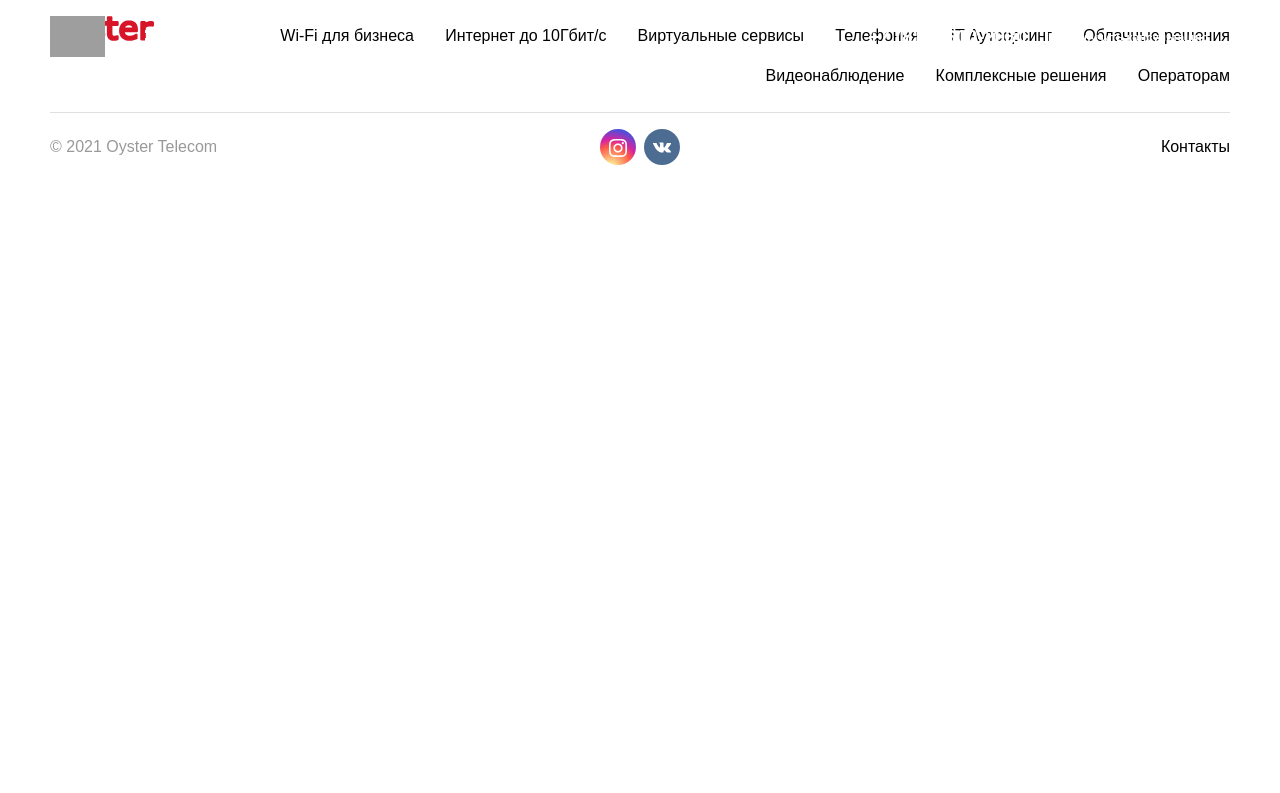
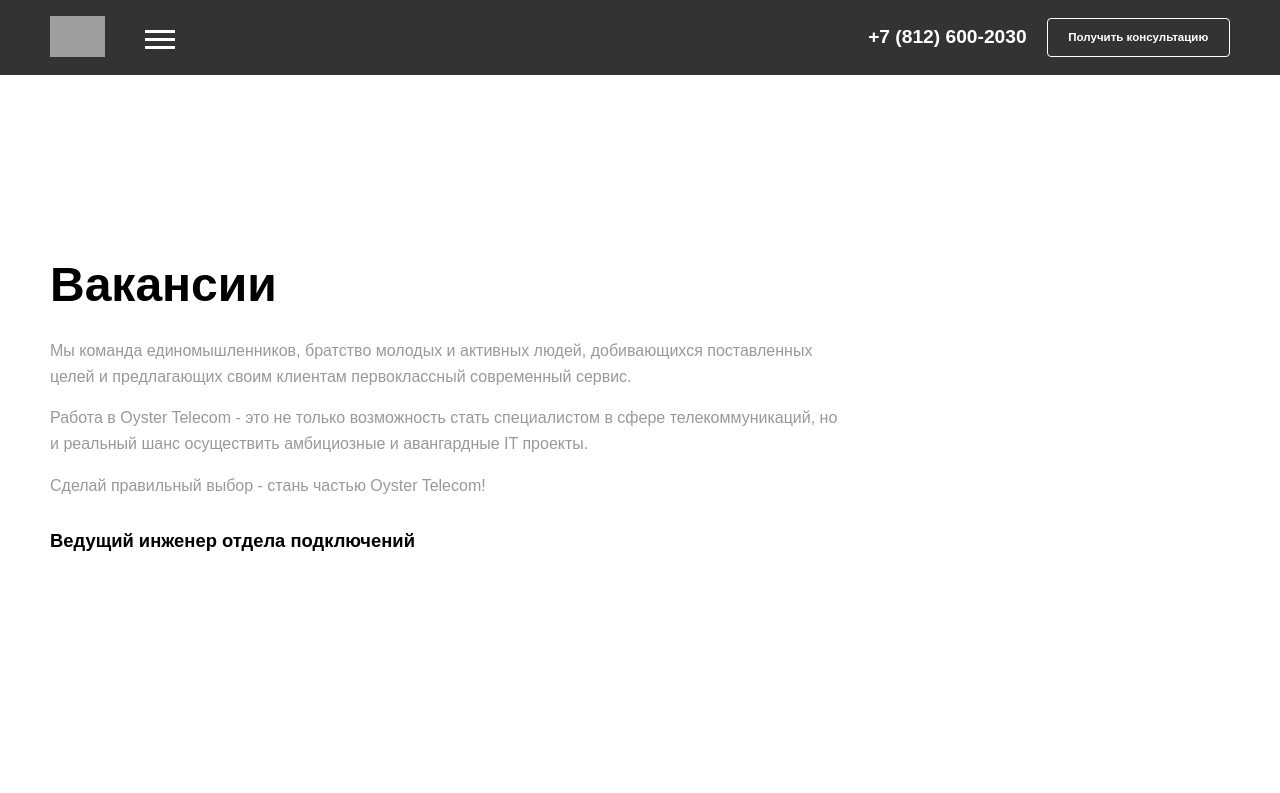
Before and after one commit to Kokkiri421/Oy2b-website, a Nuxt app: page /vacancies in a window 1280 px wide. Shown: the top 793 px of the page. Built offline with nearby package versions, Linux system fonts and the light colour scheme; grey boxes are pictures that could not be loaded; a web font is replaced by a local one.

Commit message:
11 10 commit before icon delete

```diff
--- a/components/DefaultLayout/DefaultFooter.vue
+++ b/components/DefaultLayout/DefaultFooter.vue
@@ -7,13 +7,10 @@
       <div class="menu smallfont-400">
         <ul class="menu__list">
           <li class="list-item">
-            <a class="underline-animated-link">Wi-Fi для бизнеса</a>
-          </li>
-          <li class="list-item">
             <a class="underline-animated-link">Интернет до 10Гбит/с</a>
           </li>
           <li class="list-item">
-            <a class="underline-animated-link">Виртуальные сервисы</a>
+            <a class="underline-animated-link">Wi-Fi для бизнеса</a>
           </li>
           <li class="list-item">
             <a class="underline-animated-link">Телефония</a>
@@ -22,13 +19,16 @@
             <a class="underline-animated-link">IT Аутсорсинг</a>
           </li>
           <li class="list-item">
-            <a class="underline-animated-link">Облачные решения</a>
+            <a class="underline-animated-link">Виртуальные сервисы</a>
           </li>
           <li class="list-item">
             <a class="underline-animated-link">Видеонаблюдение</a>
           </li>
           <li class="list-item">
-            <a class="underline-animated-link">Комплексные решения</a>
+            <a class="underline-animated-link">Облачные решения</a>
+          </li>
+          <li class="list-item">
+            <a class="underline-animated-link">Отрасли</a>
           </li>
           <li class="list-item">
             <a class="underline-animated-link">Операторам</a>
--- a/components/DefaultLayout/NavigationMenu.vue
+++ b/components/DefaultLayout/NavigationMenu.vue
@@ -4,14 +4,6 @@
       <nav class="navigation-menu">
         <div class="navigation-menu__item main-menu">
           <ul class="navigation-menu__list">
-            <li class="list-item" @click="onClick">
-              <NuxtLink
-                class="underline-animated-link nuxtlink"
-                to="/service/wi-fi"
-              >
-                Wi-Fi для бизнеса
-              </NuxtLink>
-            </li>
             <li class="list-item" @click="onClick">
               <NuxtLink
                 class="underline-animated-link nuxtlink"
@@ -22,9 +14,10 @@
             <li class="list-item" @click="onClick">
               <NuxtLink
                 class="underline-animated-link nuxtlink"
-                to="/service/udalennyy-ofis"
-                >Виртуальные сервисы</NuxtLink
+                to="/service/wi-fi"
               >
+                Wi-Fi для бизнеса
+              </NuxtLink>
             </li>
             <li class="list-item" @click="onClick">
               <NuxtLink
@@ -37,7 +30,32 @@
               <NuxtLink
                 class="underline-animated-link nuxtlink"
                 to="/service/service-it-out"
-                >IT аутсорсинг</NuxtLink
+              >
+                <span>
+                  <icon
+                    :icon-name="'flame-icon'"
+                    class="icon"
+                    :view-box="'0 0 611.999 611.999'"
+                  >
+                    <flame-icon />
+                  </icon>
+                  IT аутсорсинг
+                </span></NuxtLink
+              >
+            </li>
+            <li class="list-item" @click="onClick">
+              <NuxtLink
+                class="underline-animated-link nuxtlink"
+                to="/service/udalennyy-ofis"
+                >Виртуальные сервисы</NuxtLink
+              >
+            </li>
+
+            <li class="list-item" @click="onClick">
+              <NuxtLink
+                class="underline-animated-link nuxtlink"
+                to="/service/videonablyudenie"
+                >Видеонаблюдение</NuxtLink
               >
             </li>
             <li class="list-item" @click="onClick">
@@ -50,16 +68,8 @@
             <li class="list-item" @click="onClick">
               <NuxtLink
                 class="underline-animated-link nuxtlink"
-                to="/service/videonablyudenie"
-                >Видеонаблюдение</NuxtLink
-              >
-            </li>
-
-            <li class="list-item" @click="onClick">
-              <NuxtLink
-                class="underline-animated-link nuxtlink"
                 to="/service/kompleksnye-resheniya"
-                >Комплексные решения</NuxtLink
+                >Отрасли</NuxtLink
               >
             </li>
             <li class="list-item" @click="onClick">
@@ -74,7 +84,9 @@
         <div class="navigation-menu__item bottom-menu">
           <ul class="navigation-menu__list">
             <li class="list-item">
-              <a class="underline-animated-link">О компании</a>
+              <NuxtLink class="underline-animated-link nuxtlink" to="/company"
+                >О компании</NuxtLink
+              >
             </li>
             <li class="list-item">
               <a class="underline-animated-link">Вакансии</a>
@@ -102,7 +114,14 @@
 </template>
 
 <script>
+import Icon from '~/components/Icons/Icon'
+import FlameIcon from '~/components/Icons/FlameIcon'
+
 export default {
+  components: {
+    Icon,
+    FlameIcon,
+  },
   props: {
     isActive: {
       type: Boolean,
@@ -187,6 +206,11 @@ export default {
       margin-bottom: 0.9em;
       .nuxtlink {
         color: #fff;
+        .icon {
+          height: 1em;
+          width: 1em;
+          fill: #fff;
+        }
       }
     }
   }
--- /dev/null
+++ b/components/Icons/FlameIcon.vue
@@ -0,0 +1,8 @@
+<template>
+  <g>
+    <path
+      xmlns="http://www.w3.org/2000/svg"
+      d="M216.02,611.195c5.978,3.178,12.284-3.704,8.624-9.4c-19.866-30.919-38.678-82.947-8.706-149.952   c49.982-111.737,80.396-169.609,80.396-169.609s16.177,67.536,60.029,127.585c42.205,57.793,65.306,130.478,28.064,191.029   c-3.495,5.683,2.668,12.388,8.607,9.349c46.1-23.582,97.806-70.885,103.64-165.017c2.151-28.764-1.075-69.034-17.206-119.851   c-20.741-64.406-46.239-94.459-60.992-107.365c-4.413-3.861-11.276-0.439-10.914,5.413c4.299,69.494-21.845,87.129-36.726,47.386   c-5.943-15.874-9.409-43.33-9.409-76.766c0-55.665-16.15-112.967-51.755-159.531c-9.259-12.109-20.093-23.424-32.523-33.073   c-4.5-3.494-11.023,0.018-10.611,5.7c2.734,37.736,0.257,145.885-94.624,275.089c-86.029,119.851-52.693,211.896-40.864,236.826   C153.666,566.767,185.212,594.814,216.02,611.195z"
+    />
+  </g>
+</template>
--- a/components/Index/IndexServiceList.vue
+++ b/components/Index/IndexServiceList.vue
@@ -3,22 +3,6 @@
     <h4>Услуги связи и ИТ сервисы в Санкт‑Петербурге</h4>
     <div class="service-buttons">
       <ul class="service-button-list">
-        <animate-on-viewport>
-          <li
-            class="service-button"
-            slot-scope="item"
-            :is-animated="item.isAnimated"
-            :class="{ animated: item.isAnimated }"
-          >
-            <a class="service-button__link">
-              <icon :icon-name="'wifi-icon'" class="service-button__icon">
-                <wifi-icon />
-              </icon>
-              Wi-Fi для бизнеса
-            </a>
-          </li>
-        </animate-on-viewport>
-
         <animate-on-viewport>
           <li
             class="service-button"
@@ -42,13 +26,10 @@
             :class="{ animated: item.isAnimated }"
           >
             <a class="service-button__link">
-              <icon
-                :icon-name="'virtual-service-icon'"
-                class="service-button__icon"
-              >
-                <virtual-service-icon />
+              <icon :icon-name="'wifi-icon'" class="service-button__icon">
+                <wifi-icon />
               </icon>
-              Виртуальные сервисы
+              Wi-Fi для бизнеса
             </a>
           </li>
         </animate-on-viewport>
@@ -95,12 +76,12 @@
           >
             <a class="service-button__link">
               <icon
-                :icon-name="'cloud-service-icon'"
+                :icon-name="'virtual-service-icon'"
                 class="service-button__icon"
               >
-                <cloud-service-icon />
+                <virtual-service-icon />
               </icon>
-              Облачные решения
+              Виртуальные сервисы
             </a>
           </li>
         </animate-on-viewport>
@@ -128,12 +109,31 @@
           >
             <a class="service-button__link">
               <icon
+                :icon-name="'cloud-service-icon'"
+                class="service-button__icon"
+              >
+                <cloud-service-icon />
+              </icon>
+              Облачные решения
+            </a>
+          </li>
+        </animate-on-viewport>
+
+        <animate-on-viewport>
+          <li
+            class="service-button"
+            slot-scope="item"
+            :is-animated="item.isAnimated"
+            :class="{ animated: item.isAnimated }"
+          >
+            <a class="service-button__link">
+              <icon
                 :icon-name="'complex-solution-icon'"
                 class="service-button__icon"
               >
                 <complex-solution-icon />
               </icon>
-              Комплексные решения
+              Отрасли
             </a>
           </li>
         </animate-on-viewport>
--- /dev/null
+++ b/pages/vacancies.vue
@@ -0,0 +1,167 @@
+<template>
+  <div class="wrapper">
+    <div class="vacancies">
+      <div class="page-content">
+        <h1>Вакансии</h1>
+        <div class="page-content-block vacancies-info">
+          <div class="vacancies-info__text">
+            <p class="article">
+              Мы команда единомышленников, братство молодых и активных людей,
+              добивающихся поставленных целей и предлагающих своим клиентам
+              первоклассный современный сервис.
+            </p>
+            <p class="article">
+              Работа в Oyster Telecom - это не только возможность стать
+              специалистом в сфере телекоммуникаций, но и реальный шанс
+              осуществить амбициозные и авангардные IT проекты.
+            </p>
+            <p class="article">
+              Сделай правильный выбор - стань частью Oyster Telecom!
+            </p>
+            <div class="vacancy">
+              <h5 class="header" @click="changeExpanded(0)">
+                Ведущий инженер отдела подключений
+              </h5>
+              <div
+                class="vacancy__info page-content-block"
+                :class="{ show: expanded[0] }"
+              >
+                <h5 class="header">Обязанности:</h5>
+                <ul class="article">
+                  <li>
+                    Обработка внутренних заявок по реализации схем подключений
+                    типовых услуг связи и проектных задач;
+                  </li>
+                  <li>
+                    Выполнение работ по подключению услуг связи: интернет,
+                    телефония, WiFi, видеонаблюдение;
+                  </li>
+                  <li>Обнаружение и устранение неполадок в линейной части;</li>
+                  <li>Проведение работ по сервисным заявкам</li>
+                </ul>
+                <h5 class="header">Требования:</h5>
+                <ul class="article">
+                  <li>
+                    Ответственность, коммуникабельность, пунктуальность,
+                    обучаемость;
+                  </li>
+                  <li>Понимание технологий связи;</li>
+                  <li>Понимание процесса подключения услуги связи;</li>
+                  <li>Готовность к разъездной работе</li>
+                </ul>
+                <h5 class="header">Будут вашими преимуществами</h5>
+                <ul class="article">
+                  <li>Опыт работы в сферах ИТ и телекоммуникаций;</li>
+                  <li>Опыт настройки сетевого оборудования</li>
+                </ul>
+                <h5 class="header">Условия:</h5>
+                <ul class="article">
+                  <li>Оформление по ТК РФ;</li>
+                  <li>Режим работы: ПН-ПТ с 10:00 до 19:00;</li>
+                  <li>Социальный пакет;</li>
+                  <li>Обучение, тренинги.</li>
+                  <li>
+                    Премирование по качественным показателям и за участие в
+                    проектах
+                  </li>
+                </ul>
+                <h5 class="header">Преимущества работы в нашей компании:</h5>
+                <ul class="article">
+                  <li>
+                    Работа в молодом, активном, профессиональном коллективе;
+                  </li>
+                  <li>Возможности карьерного и профессионального развития;</li>
+                  <li>
+                    Интересные проекты, возможность работать с новыми продуктами
+                    и технологиями в сфере телекоммуникаций;
+                  </li>
+                  <li>
+                    Компания обладает техническими возможностями выполнять
+                    большие объемы работ и реализовывать коммерческие проекты
+                    высокой сложности (высокий профессионализм инженерного
+                    состава, собственная волоконно-оптическая сеть с мощной
+                    разветвленной структурой, широкая линейка продуктов,
+                    практика вывода на рынок инновационных продуктов и решений).
+                  </li>
+                </ul>
+                <button class="dialog-button vacancy__apply">
+                  Откликнуться на резюме
+                </button>
+              </div>
+            </div>
+          </div>
+        </div>
+      </div>
+    </div>
+  </div>
+</template>
+
+<script>
+export default {
+  data() {
+    return {
+      expanded: Array(6).fill(false),
+    }
+  },
+  methods: {
+    changeExpanded: function (index) {
+      console.log(this.expanded)
+      this.$set(this.expanded, index, !this.expanded[index])
+    },
+  },
+}
+</script>
+
+<style lang="scss">
+@import '~/assets/media_mixin';
+header {
+  background: rgba(0, 0, 0, 0.8) !important;
+}
+.vacancies {
+  padding: 10em 0;
+  @include _600() {
+    padding: 4em 0 1em;
+  }
+  .vacancies-info {
+    &__text {
+      max-width: 800px;
+      @include _950() {
+        max-width: none;
+      }
+      .article {
+        line-height: 1.62em;
+        color: #999;
+        @include _700() {
+          font-size: 0.9em;
+        }
+      }
+      .header {
+        margin-bottom: 1em;
+      }
+    }
+    .vacancy {
+      &__info {
+        max-height: 0;
+        height: 0;
+        overflow: hidden;
+        opacity: 0;
+        transition: height 0.3s ease-out, opacity 0.3s ease-out;
+        li {
+          &::marker {
+            font-size: 0.8em;
+          }
+        }
+      }
+      .show {
+        max-height: fit-content;
+        height: fit-content;
+        opacity: 1;
+        transition: height 0.3s ease-out, opacity 0.3s ease-out;
+      }
+      &__apply {
+        margin-top: 1em;
+      }
+    }
+  }
+}
+</style>
```
